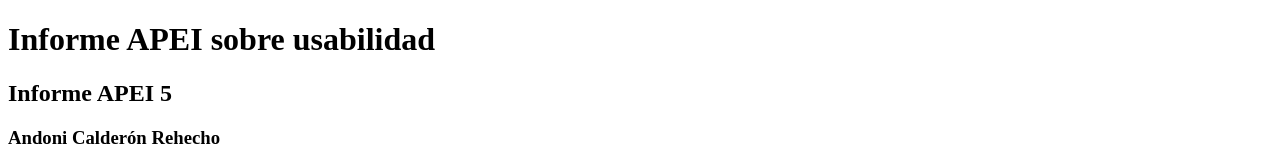
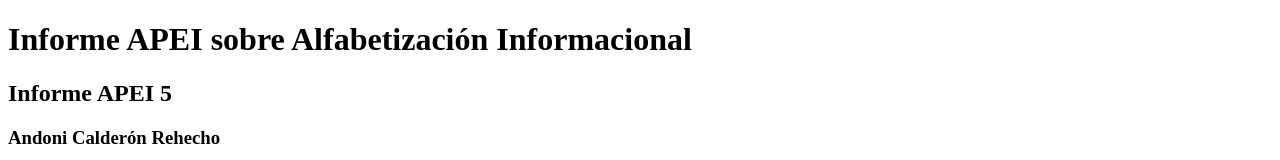
Before and after one commit to apei/IAAI, a plain HTML site: page ePub_src/OEBPS/index.html in a window 1280 px wide. Shown: the top 160 px of the page. Drawn offline with Linux system fonts and the light colour scheme.

Commit message:
Big typo fix

```diff
--- a/ePub_src/OEBPS/index.html
+++ b/ePub_src/OEBPS/index.html
@@ -1,7 +1,7 @@
 <?xml version="1.0" encoding="UTF-8" standalone="no"?>
 <!DOCTYPE html
   PUBLIC "-//W3C//DTD XHTML 1.1//EN" "http://www.w3.org/TR/xhtml11/DTD/xhtml11.dtd">
-<html xmlns="http://www.w3.org/1999/xhtml"><head><title>Informe APEI sobre usabilidad</title><link rel="stylesheet" type="text/css" href="style.css"/><meta name="generator" content="DocBook XSL Stylesheets V1.76.1-RC2"/></head><body><div xml:lang="es" class="book" title="Informe APEI sobre usabilidad"><div class="titlepage"><div><div><h1 class="title"><a id="d0e1"/>Informe APEI sobre usabilidad</h1></div><div><h2 class="subtitle">Informe APEI 5</h2></div><div><div class="author"><h3 class="author"><span class="firstname">Andoni</span> <span class="surname">Calderón Rehecho</span></h3></div></div><div><div class="othercredit"><h3 class="othercredit"><span class="orgname">Digitales José &amp; Cícero, S.L.</span></h3></div></div><div><p class="copyright">Copyright © 2010 APEI</p></div><div><div class="legalnotice" title="Aviso Legal"><a id="d0e64"/><div class="informalfigure"><div class="mediaobject"><img src="resource/INF-5-003.jpg" alt="Informe APEI sobre usabilidad"/></div></div><p>
+<html xmlns="http://www.w3.org/1999/xhtml"><head><title>Informe APEI sobre Alfabetización Informacional</title><link rel="stylesheet" type="text/css" href="style.css"/><meta name="generator" content="DocBook XSL Stylesheets V1.76.1-RC2"/></head><body><div xml:lang="es" class="book" title="Informe APEI sobre Alfabetización Informacional"><div class="titlepage"><div><div><h1 class="title"><a id="d0e1"/>Informe APEI sobre Alfabetización Informacional</h1></div><div><h2 class="subtitle">Informe APEI 5</h2></div><div><div class="author"><h3 class="author"><span class="firstname">Andoni</span> <span class="surname">Calderón Rehecho</span></h3></div></div><div><div class="othercredit"><h3 class="othercredit"><span class="orgname">Digitales José &amp; Cícero, S.L.</span></h3></div></div><div><p class="copyright">Copyright © 2010 APEI</p></div><div><div class="legalnotice" title="Aviso Legal"><a id="d0e64"/><div class="informalfigure"><div class="mediaobject"><img src="resource/INF-5-003.jpg" alt="Informe APEI sobre Alfabetización Informacional"/></div></div><p>
     		Esta obra está bajo una licencia Reconocimiento-No comercial-Compartir bajo la misma licencia 2.5 España de
     		Creative Commons: <a class="link" href="http://creativecommons.org/licenses/by-nc-sa/2.5/es">http://creativecommons.org/licenses/by-nc-sa/2.5/es</a>.
     	</p></div></div><div><p class="pubdate">2010</p></div></div><hr/></div><div class="dedication" title="Dedicatoria"><div class="titlepage"><div><div><h1 class="title"><a id="d0e73"/>Dedicatoria</h1></div></div></div><p>
--- a/src/IAAI.xml
+++ b/src/IAAI.xml
@@ -7,7 +7,7 @@
 
   <info>
 
-   <title>Informe APEI sobre usabilidad</title>
+   <title>Informe APEI sobre Alfabetización Informacional</title>
    <subtitle>Informe APEI 5</subtitle>
    <biblioid class="isbn">978-84-693-6104-7</biblioid>
    <biblioid class="other">AS-06633-2008</biblioid>
```
Also changed, not shown: ePub_src/OEBPS/bk01-toc.html (+1 -1 lines), 3 other files.
